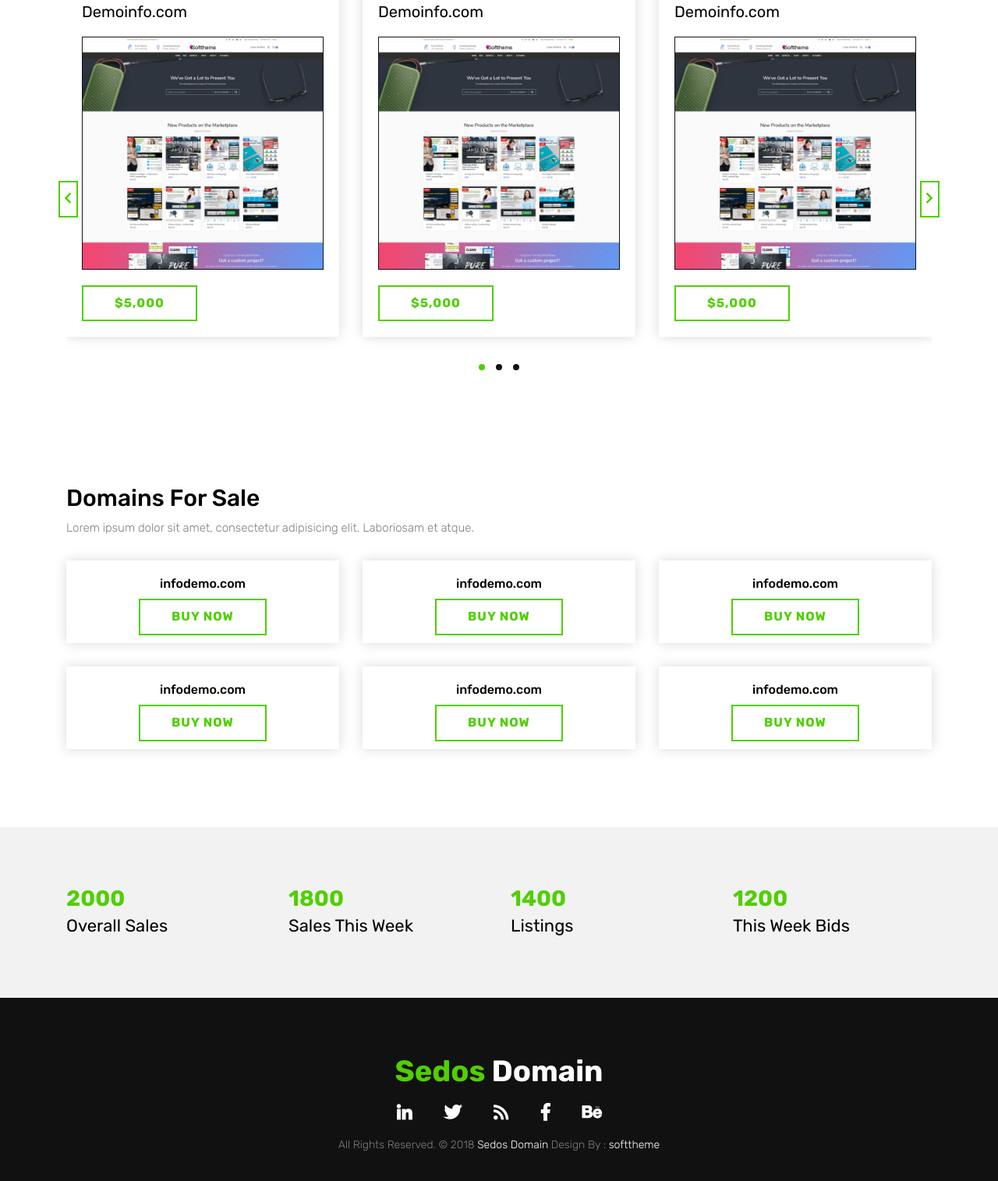
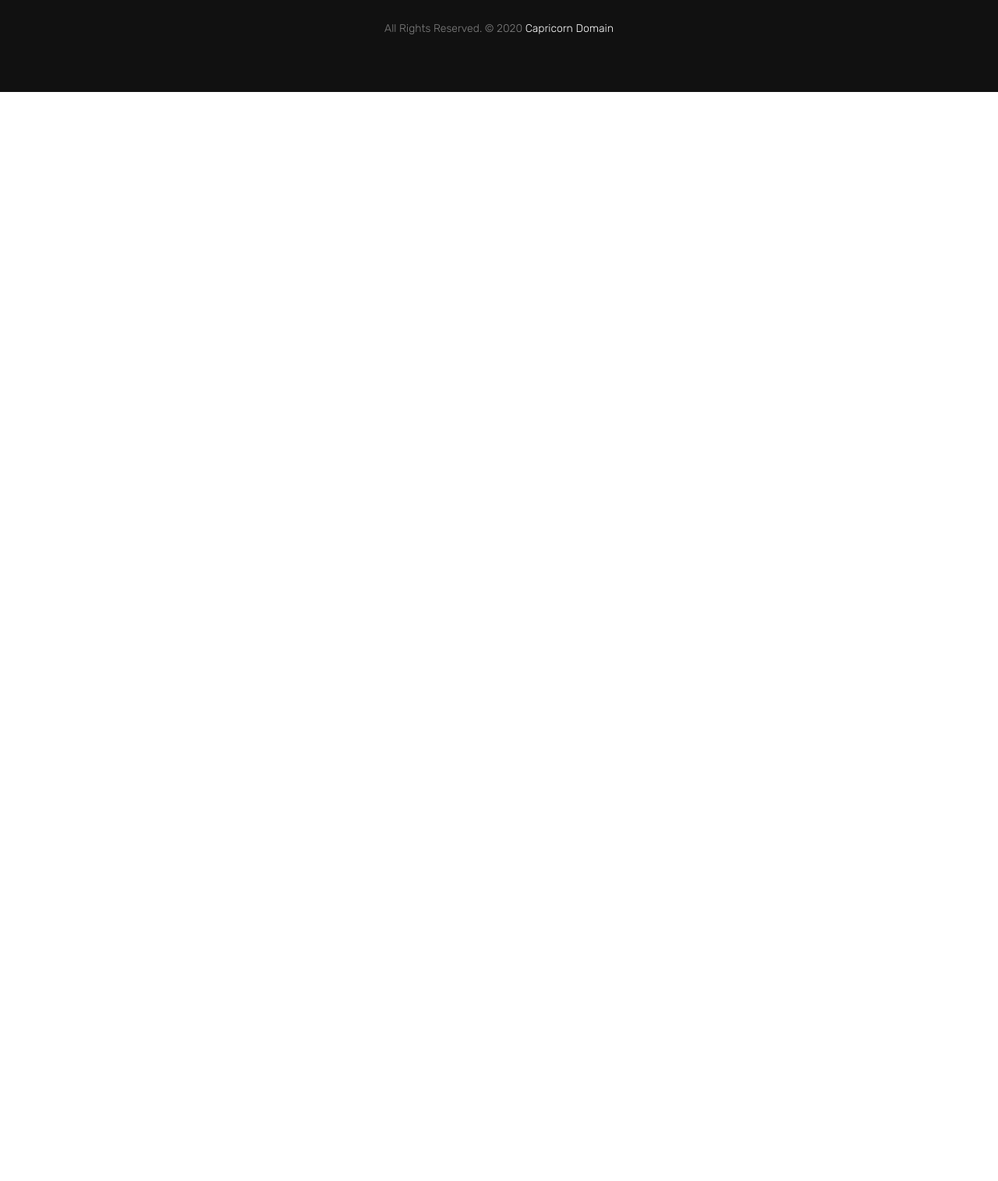
Before and after one commit to markostrander/live, a plain HTML site: page dutchflavor/index.html in a window 1280 px wide. Shown: the part 985-2500 px from the top of the page at 78% size. After the commit the page ends 1103 px from the top, so only its background shows below. Drawn offline with Linux system fonts and the light colour scheme.

Commit message:
Editing and mailto

```diff
--- a/dutchflavor/index.html
+++ b/dutchflavor/index.html
@@ -50,7 +50,7 @@
 		<div class="banner-content container">
 			<div class="inner-content">
 				<h1>Premium Domain Is Available <span>www.dutchflavor.com</span></h1>
-				<p>Sed ut perspiciatis unde omnis iste natus error sit voluptatem accusantium doloremque laudantium, <br>totam rem aperiam, eaque ipsa quae ab illo inventore veritatis et quasi architecto beatae vitae dicta sunt explicabo.</p>
+				<p>dutchflavor.com is for sale. </p>
 				<a href="mailto: capricorndomain@gmail.com" class="btn-style-one">Make an offer!</a>
 				<!-- <a href="#" class="btn-style-one" data-toggle="modal" data-target="#exampleModalCenter">New offer!</a> -->
 			</div>
@@ -59,7 +59,7 @@
 </div>
 <!-- End Header Area -->
 <!-- Start Choice Domain -->
-<div class="choice-domain">
+<!-- <div class="choice-domain">
 	<div class="container">
 		<div class="row">
 			<div class="col-lg-12">
@@ -157,10 +157,10 @@
 			</div>
 		</div>
 	</div>
-</div>
+</div> -->
 <!-- End Choice Domain -->
 <!-- Start Domain For Sale Box -->
-<div class="domain-for-sale-box">
+<!-- <div class="domain-for-sale-box">
 	<div class="container">
 		<div class="row">
 			<div class="col-lg-12">
@@ -209,7 +209,7 @@
 			</div>
 		</div>
 	</div>
-</div>
+</div> -->
 <!-- End Domain For Sale Box -->
 <!-- Start Domain-sd -->
 <div class="domain-sd">
@@ -217,26 +217,26 @@
 		<div class="row">
 			<div class="col-md-3 col-sm-6 col-xs-12">
 				<div class="sd-inner-box">
-					<p class="stat_count">2000</p>
-					<h3>overall sales</h3>
+					<!-- <p class="stat_count">2000</p>
+					<h3>overall sales</h3> -->
 				</div>
 			</div>
 			<div class="col-md-3 col-sm-6 col-xs-12">
 				<div class="sd-inner-box">
-					<p class="stat_count">1800</p>
-					<h3>sales this week</h3>
+					<!-- <p class="stat_count">1800</p>
+					<h3>sales this week</h3> -->
 				</div>
 			</div>
 			<div class="col-md-3 col-sm-6 col-xs-12">
 				<div class="sd-inner-box">
-					<p class="stat_count">1400</p>
-					<h3>listings</h3>
+					<!-- <p class="stat_count">1400</p>
+					<h3>listings</h3> -->
 				</div>
 			</div>
 			<div class="col-md-3 col-sm-6 col-xs-12">
 				<div class="sd-inner-box">
-					<p class="stat_count">1200</p>
-					<h3>this week bids</h3>
+					<!-- <p class="stat_count">1200</p>
+					<h3>this week bids</h3> -->
 				</div>
 			</div>
 		</div>
@@ -249,15 +249,15 @@
 		<div class="row">
 			<div class="col-md-12">
 				<div class="footer-content text-center">
-					<a href="#">Sedos <span>Domain</span></a>
+					<!-- <a href="#">Sedos <span>Domain</span></a>
 					<ul class="list-inline">
 						<li class="list-inline-item"><a href="#"><i class="fab fa-linkedin-in"></i></a></li>
 						<li class="list-inline-item"><a href="#"><i class="fab fa-twitter"></i></a></li>
 						<li class="list-inline-item"><a href="#"><i class="fas fa-rss"></i></a></li>
 						<li class="list-inline-item"><a href="#"><i class="fab fa-facebook-f"></i></a></li>
 						<li class="list-inline-item"><a href="#"><i class="fab fa-behance"></i></a></li>
-					</ul>
-					<p class="footer-company-name">All Rights Reserved. &copy; 2018 <a href="#">Sedos Domain</a> Design By : <a href="https://softtheme/">softtheme</a></p>
+					</ul> -->
+					<p class="footer-company-name">All Rights Reserved. &copy; 2020 <a href="mailto: capricorndomain@gmail.com">Capricorn Domain</a> </p>
 				</div>
 			</div>
 		</div>
```
